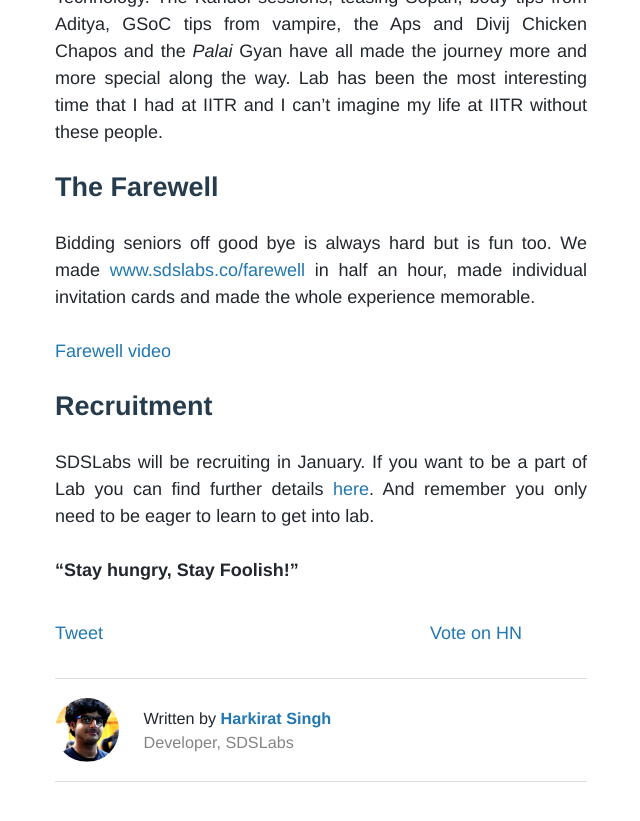
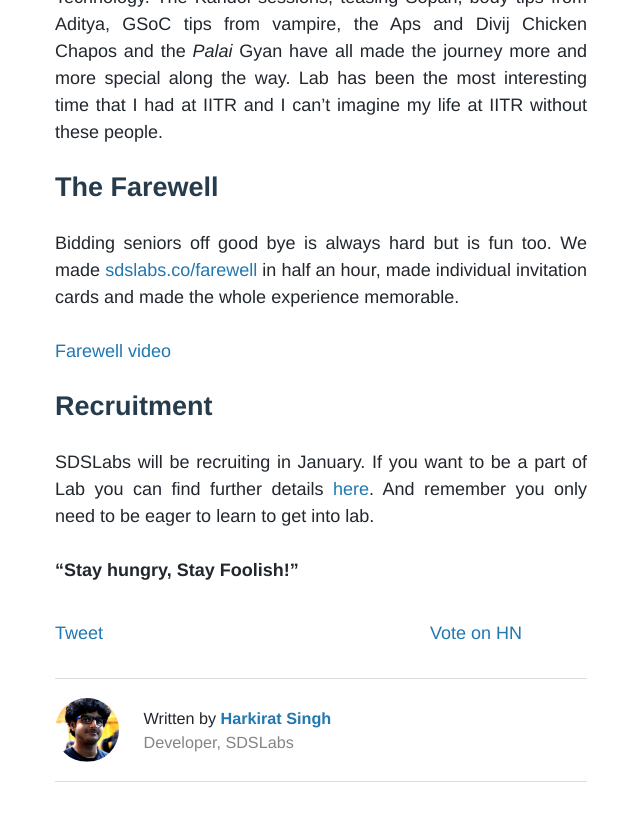
Before and after one commit to sdslabs/sdslabs.github.com, a Jekyll site: the page built from _posts/2016/2016-01-04-working-sdslabs-10.md, in a window 1280 px wide and 900 px high, scrolled down 1976 px. Shown: the top 821 px of the window, without its empty margins (319-959 px from the left). Built offline with Jekyll 4.4.1, drawn with Linux system fonts in a browser that asks for light colours; some web fonts are replaced; comment, search, counter and statistics services are not loaded.

Commit message:
Fixed link

```diff
--- a/_posts/2016/2016-01-04-working-sdslabs-10.md
+++ b/_posts/2016/2016-01-04-working-sdslabs-10.md
@@ -38,7 +38,7 @@ At SDSLabs, I got to meet some of the most creative minds at IITR. The level of
 
 ## The Farewell
 
-Bidding seniors off good bye is always hard but is fun too. We made [www.sdslabs.co/farewell](sdslabs.co/farewell) in half an hour, made individual invitation cards and made the whole experience memorable.
+Bidding seniors off good bye is always hard but is fun too. We made [sdslabs.co/farewell](www.sdslabs.co/farewell) in half an hour, made individual invitation cards and made the whole experience memorable.
 
 
 [Farewell video](https://www.youtube.com/watch?v=n6D00Bigm0g)
```
